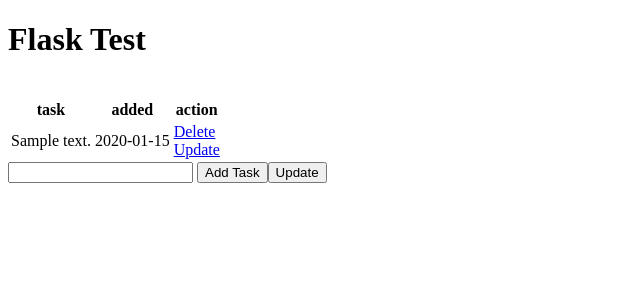
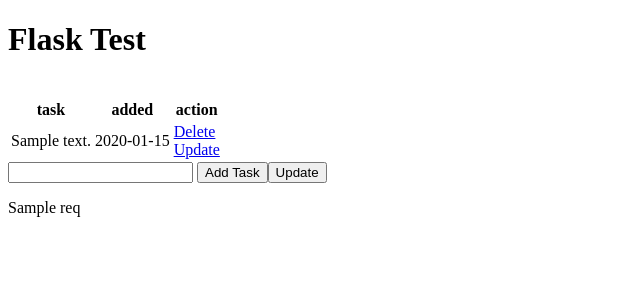
Before and after one commit to H4mid2019/flask-Todolist, a Flask app: template templates/index.html in a window 1280 px wide. Shown: the top 300 px of the page, without its empty margins (0-640 px from the left). Run offline with Flask 2, Linux system fonts and the light colour scheme; tables that the repository leaves empty hold one stand-in row (values such as "Sample post"); the template is opened without the code that fills it: values that come from a table or form of the project are taken from there, most other values are stand-ins (such as "Sample title", 1, 10 or a date in 2020).

Commit message:
shows IP address

```diff
--- a/app.py
+++ b/app.py
@@ -34,7 +34,8 @@
             return 'Error'
 
     tasks = Todo.query.order_by(Todo.date_created).all()
-    return render_template('index.html',tasks=tasks)
+    req = request.environ['X-Forwarded-For']
+    return render_template('index.html',tasks=tasks, req=req)
 
 @app.route('/delete/<int:id>')
 def delete(id):
--- a/templates/index.html
+++ b/templates/index.html
@@ -88,6 +88,7 @@
                 });
             }
         </script>
+        <p>{{req}}</p>
 </body>
 
 </html>
```
